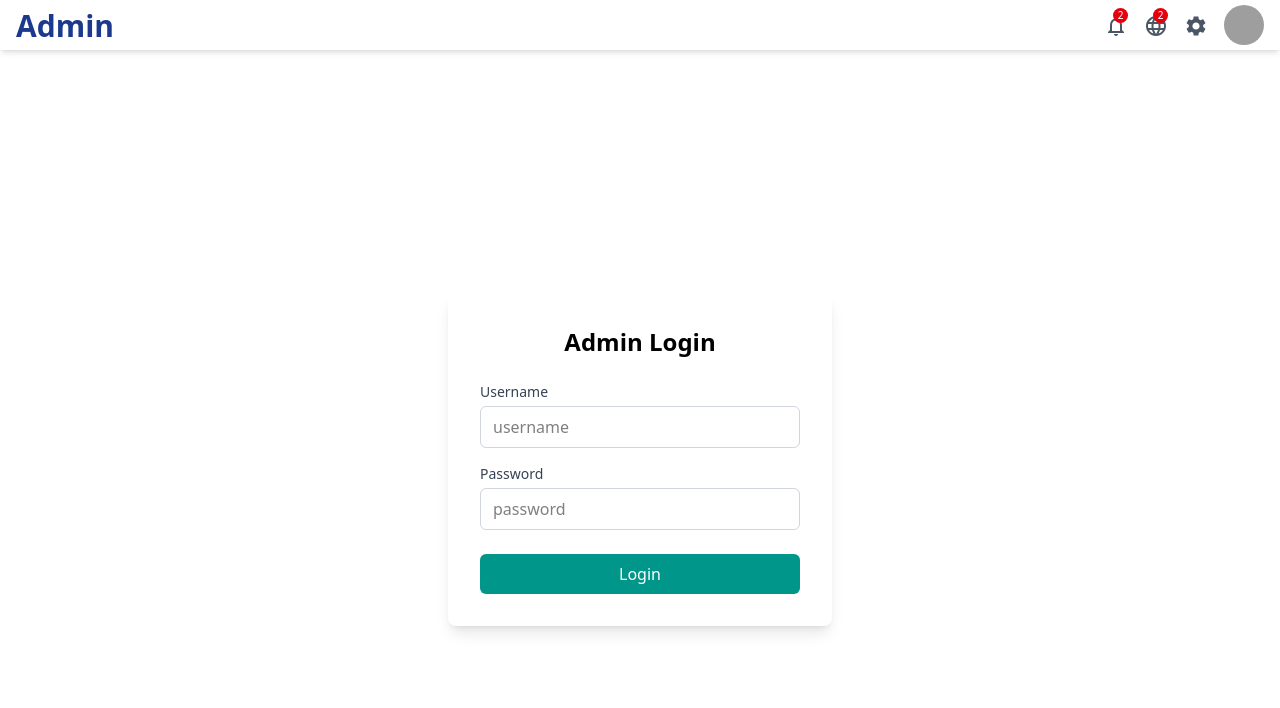
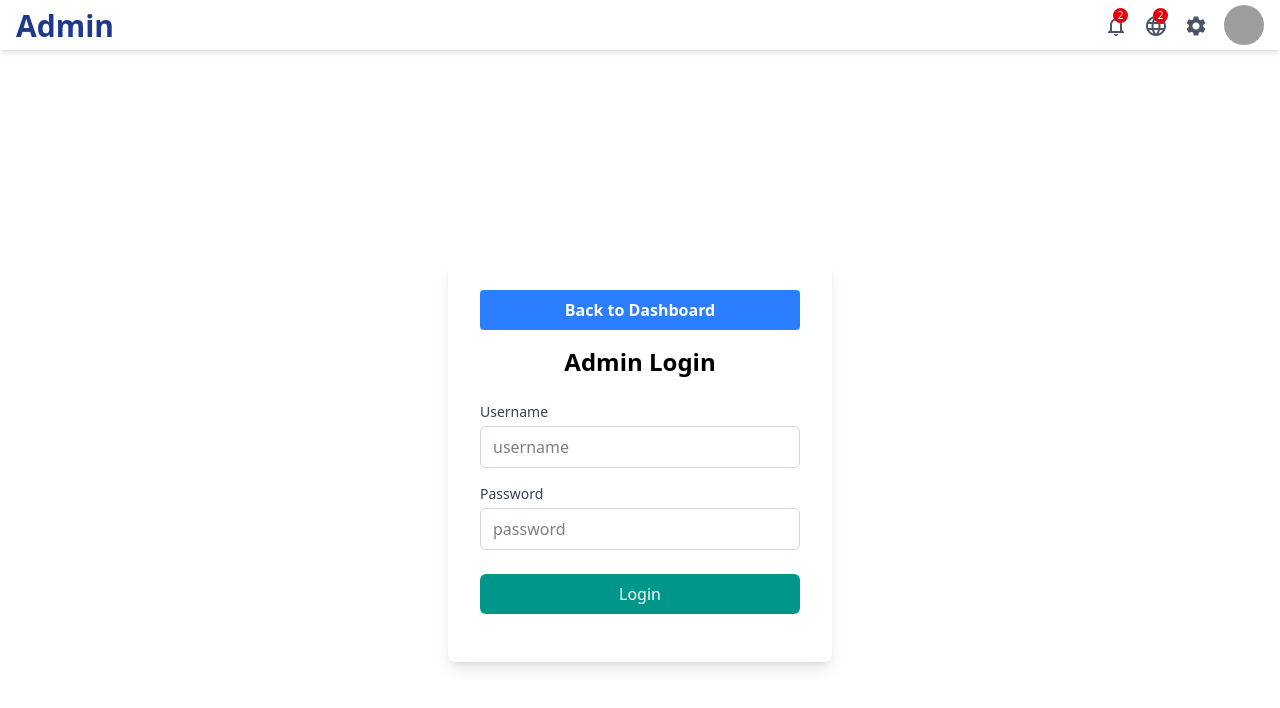
Before and after one commit to Nkugavarathan/fashion-ecommerce-mern, a React (Vite) app in the folder admin/: page /login in a window 1280 px wide. Shown: the top 708 px of the page. Built offline with nearby package versions, Linux system fonts and the light colour scheme; grey boxes are pictures that could not be loaded.

Commit message:
requestMethod.js created

```diff
--- a/admin/src/pages/Login.jsx
+++ b/admin/src/pages/Login.jsx
@@ -2,7 +2,7 @@ import React from "react"
 import { useState } from "react"
 import { login } from "../redux/apiCalls"
 import { useDispatch } from "react-redux"
-
+import { Link } from "react-router-dom"
 function Login() {
   const [username, setUsername] = useState("")
   const [password, setPassword] = useState("")
@@ -15,12 +15,22 @@ function Login() {
   }
 
   return (
-    <div className="h-screen w-screen flex items-center justify-center ">
+    <>
+      <div className="h-screen w-screen flex items-center justify-center">
         <form
           onSubmit={handleClick}
           className="bg-gray p-8 rounded-lg shadow-lg w-full max-w-sm"
         >
-        <h2 className="text-2xl font-semibold mb-6 text-center">Admin Login</h2>
+          <Link
+            to="/"
+            className="block text-center bg-blue-500 hover:bg-blue-700 text-white font-bold py-2 px-4 rounded mb-4"
+          >
+            Back to Dashboard
+          </Link>
+          <h2 className="text-2xl font-semibold mb-6 text-center">
+            Admin Login
+          </h2>
+
           <label className="block text-sm font-medium text-gray-700 mb-1">
             Username
           </label>
@@ -31,6 +41,7 @@ function Login() {
             onChange={(e) => setUsername(e.target.value)}
             className="w-full mb-4 px-3 py-2 border border-gray-300 rounded-md focus:outline-none focus:ring-2 focus:ring-teal-300"
           />
+
           <label className="block text-sm font-medium text-gray-700 mb-1">
             Password
           </label>
@@ -41,14 +52,16 @@ function Login() {
             onChange={(e) => setPassword(e.target.value)}
             className="w-full mb-6 px-3 py-2 border border-gray-300 rounded-md focus:outline-none focus:ring-2 focus:ring-teal-300"
           />
+
           <button
             type="submit"
-          className="w-full bg-teal-600 text-white py-2 rounded-md font-medium hover:bg-teal-700 transition"
+            className="w-full bg-teal-600 text-white py-2 rounded-md font-medium hover:bg-teal-700 transition mb-4"
           >
             Login
           </button>
         </form>
       </div>
+    </>
   )
 }
 
--- /dev/null
+++ b/admin/src/requestMethod.js
@@ -0,0 +1,15 @@
+import axios from "axios"
+
+const BASE_URL = "http://localhost:4000/api"
+
+const TOKEN = ""
+//get products like
+export const publicRequest = axios.create({
+  baseURL: BASE_URL,
+})
+
+//login
+export const userRequest = axios.create({
+  baseURL: BASE_URL,
+  header: { token: `Bearer ${TOKEN}` },
+})
```
Lines whose indentation alone changed are shown as unchanged.
